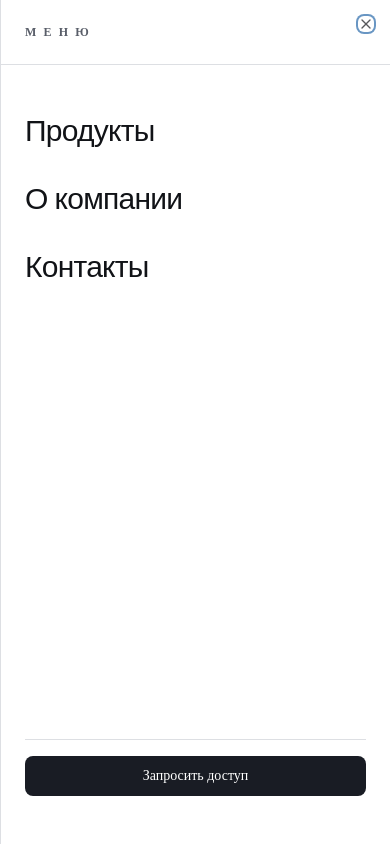
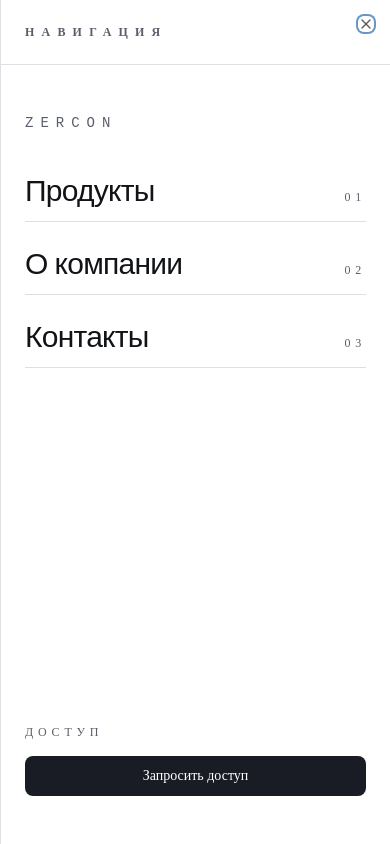
Before and after one commit to BogdanMod/zercon, a Next.js app: page / in a window 390 px wide. Both pictures are taken after a click on the button "МЕНЮ". Shown: the top 844 px of the page. Built offline with nearby package versions, Linux system fonts and the light colour scheme.

Commit message:
Full mobile menu redesign

```diff
--- a/src/components/site-header.tsx
+++ b/src/components/site-header.tsx
@@ -61,33 +61,43 @@ export function SiteHeader() {
                 <div className="flex items-center justify-between border-b px-6 py-6">
                   <DialogHeader>
                     <DialogTitle className="text-xs uppercase tracking-[0.6em] text-muted-foreground">
-                      Меню
+                      Навигация
                     </DialogTitle>
                   </DialogHeader>
                 </div>
                 <div className="flex flex-1 flex-col justify-between px-6 py-12">
-                  <div className="space-y-8">
-                    <Link
-                      href="/products"
-                      className="block text-3xl font-heading tracking-tight text-foreground"
-                    >
-                      Продукты
-                    </Link>
-                    <Link
-                      href="/about"
-                      className="block text-3xl font-heading tracking-tight text-foreground"
-                    >
-                      О компании
-                    </Link>
-                    <Link
-                      href="/contact"
-                      className="block text-3xl font-heading tracking-tight text-foreground"
-                    >
-                      Контакты
-                    </Link>
+                  <div className="space-y-10">
+                    <p className="text-sm uppercase tracking-[0.5em] text-muted-foreground font-mono">
+                      ZERCON
+                    </p>
+                    <div className="space-y-6">
+                      {[
+                        { href: "/products", label: "Продукты", index: "01" },
+                        { href: "/about", label: "О компании", index: "02" },
+                        { href: "/contact", label: "Контакты", index: "03" },
+                      ].map((item) => (
+                        <Link
+                          key={item.href}
+                          href={item.href}
+                          className="group block"
+                        >
+                          <div className="flex items-baseline justify-between">
+                            <span className="text-3xl font-heading tracking-tight text-foreground">
+                              {item.label}
+                            </span>
+                            <span className="text-xs uppercase tracking-[0.4em] text-muted-foreground">
+                              {item.index}
+                            </span>
+                          </div>
+                          <div className="mt-3 h-px w-full bg-border group-hover:bg-foreground/40" />
+                        </Link>
+                      ))}
+                    </div>
                   </div>
                   <div className="space-y-4">
-                    <div className="h-px w-full bg-border" />
+                    <p className="text-xs uppercase tracking-[0.4em] text-muted-foreground">
+                      Доступ
+                    </p>
                     <Button asChild className="w-full">
                       <Link href="/contact">Запросить доступ</Link>
                     </Button>
```
